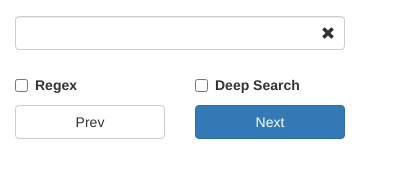
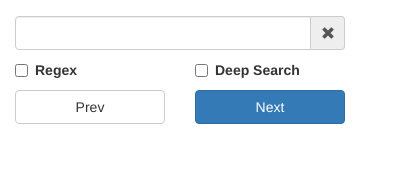
Before and after one commit to HenryMarshall/deep-search, a browser extension: page popup/default.html in a window 400 px wide. Drawn offline with Linux system fonts and the light colour scheme.

Commit message:
Clear highlights

```diff
--- a/content/highlightMatches.js
+++ b/content/highlightMatches.js
@@ -2,14 +2,11 @@
 chrome.runtime.onMessage.addListener(
   function(request, sender, sendResponse) {
     // Where `isDeep` is true is handled in `content/matchedLinks.js`
-    console.log("a message received", request)
     if (!request.fields.isDeep) {
       if (request.message === "submit_query") {
-        console.log("submit_query received")
         highlightMatches(request.fields)
       }
       else if (request.message === "clear_query") {
-        console.log("clear query received")
         clearHighlights()
       }
     }
@@ -17,7 +14,6 @@ chrome.runtime.onMessage.addListener(
 )
 
 function highlightMatches(queryParams) {
-  debugger
   clearHighlights()
 
   var find = queryParams.isRegex
--- a/popup/default.css
+++ b/popup/default.css
@@ -12,6 +12,14 @@
   margin-bottom: 0;
 }
 
+#search-wrapper .input-group {
+  width: 100%;
+}
+
+#clear-search {
+  width: 34px;
+}
+
 .checkboxes {
   position: relative;
   left: 20px;
--- a/popup/default.html
+++ b/popup/default.html
@@ -17,11 +17,19 @@
     <form id="filter">
 
       <!-- Input Field -->
-      <div class="form-group has-feedback" id="input-wrapper">
+      <div class="form-group has-feedback" id="search-wrapper">
         <label class="sr-only" for="filter">Input with error</label>
-        <input type="text" name="search" id="deepSearch-search" class="form-control">
-        <span id="clear-search" class="glyphicon glyphicon-remove form-control-feedback" aria-hidden="true"></span>
+        <div class="input-group">
+          <input type="text" name="search" id="deepSearch-search" class="form-control">
+          <div class="input-group-addon" id="clear-search">
+            <span
+              class="glyphicon glyphicon-remove form-control-feedback"
+              aria-hidden="true"
+            ></span>
+          </div>
+        </div>
       </div>
+
 
       <!-- Checkboxes -->
       <div class="row checkboxes">
--- a/popup/default.js
+++ b/popup/default.js
@@ -21,7 +21,7 @@ function registerClear() {
     e.preventDefault()
     notifyContentOfMessage({
       message: "clear_query",
-      fields: read_fields()
+      fields: readFields()
     })
   })
 }
```
